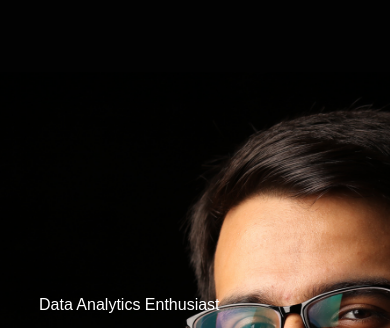
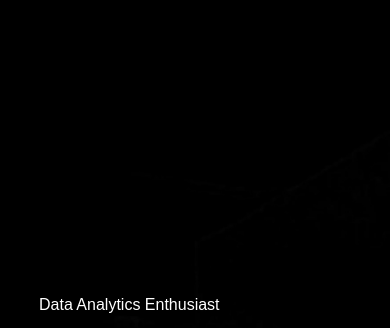
Before and after one commit to Talarivamsi/vamsi_portfolio, a plain HTML site: page index.html in a window 390 px wide. Shown: the part 88-416 px from the top of the page. Drawn offline with Linux system fonts and the light colour scheme.

Commit message:
Update style.css

```diff
--- a/style.css
+++ b/style.css
@@ -304,7 +304,7 @@ nav .fas{
 }
 @media only screen and (max-width: 600px){
     #header{
-        background-image: url(images/phone-background.png);
+        background-image: url(images/vamsibackground.jpg);
     }
     .header-text{
         margin-top: 100%;
```
